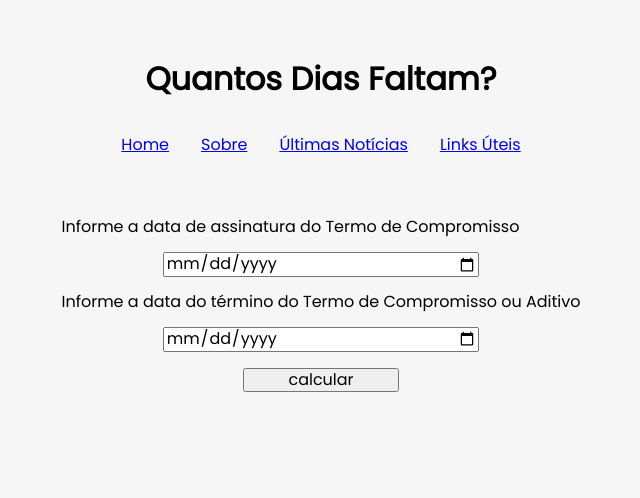
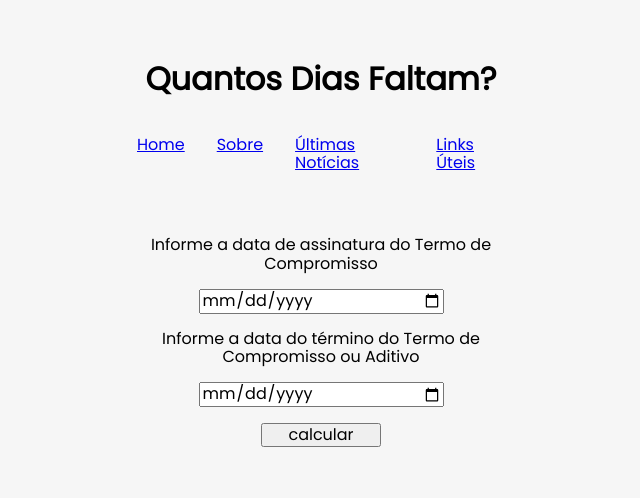
Before and after one commit to tsxfabio/quantos-dias-faltam, a plain HTML site: page index.html in a window 1280 px wide. Shown: the whole page, without its empty margins (319-959 px from the left). Drawn offline with Linux system fonts and the light colour scheme.

Commit message:
refatorando e fix

```diff
--- a/css/style.css
+++ b/css/style.css
@@ -13,14 +13,22 @@ header {
     margin-top: 5vh;
 }
 
-.menu__list {
+.menu-titulo {
+    width: 50vh;
+    text-align: center;
+}
+
+.menu-list {
     list-style: none;
     display: flex;
     flex-direction: row;
+    justify-content: center;
+    width: 50vh;
     padding: 0;
+
 }
 
-.menu__list li {
+.menu-list li {
     padding: 0 1rem;
 }
 
@@ -37,6 +45,8 @@ main {
     display: flex;
     flex-direction: column;
     margin: 2rem 0;
+    width: 50vh;
+    text-align: center;
 }
 
 .formulario-termo label {
--- a/index.html
+++ b/index.html
@@ -15,11 +15,11 @@
 
 <body>
     <header>
-        <div class="menu_titulo">
+        <div class="menu-titulo">
             <h1>Quantos Dias Faltam?</h1>
         </div>
-        <nav class="menu_nav">
-            <ul class="menu__list">
+        <nav class="menu-nav">
+            <ul class="menu-list">
                 <li><a href="#">Home</a></li>
                 <li><a href="#">Sobre</a></li>
                 <li><a href="#">Últimas Notícias</a></li>
```
